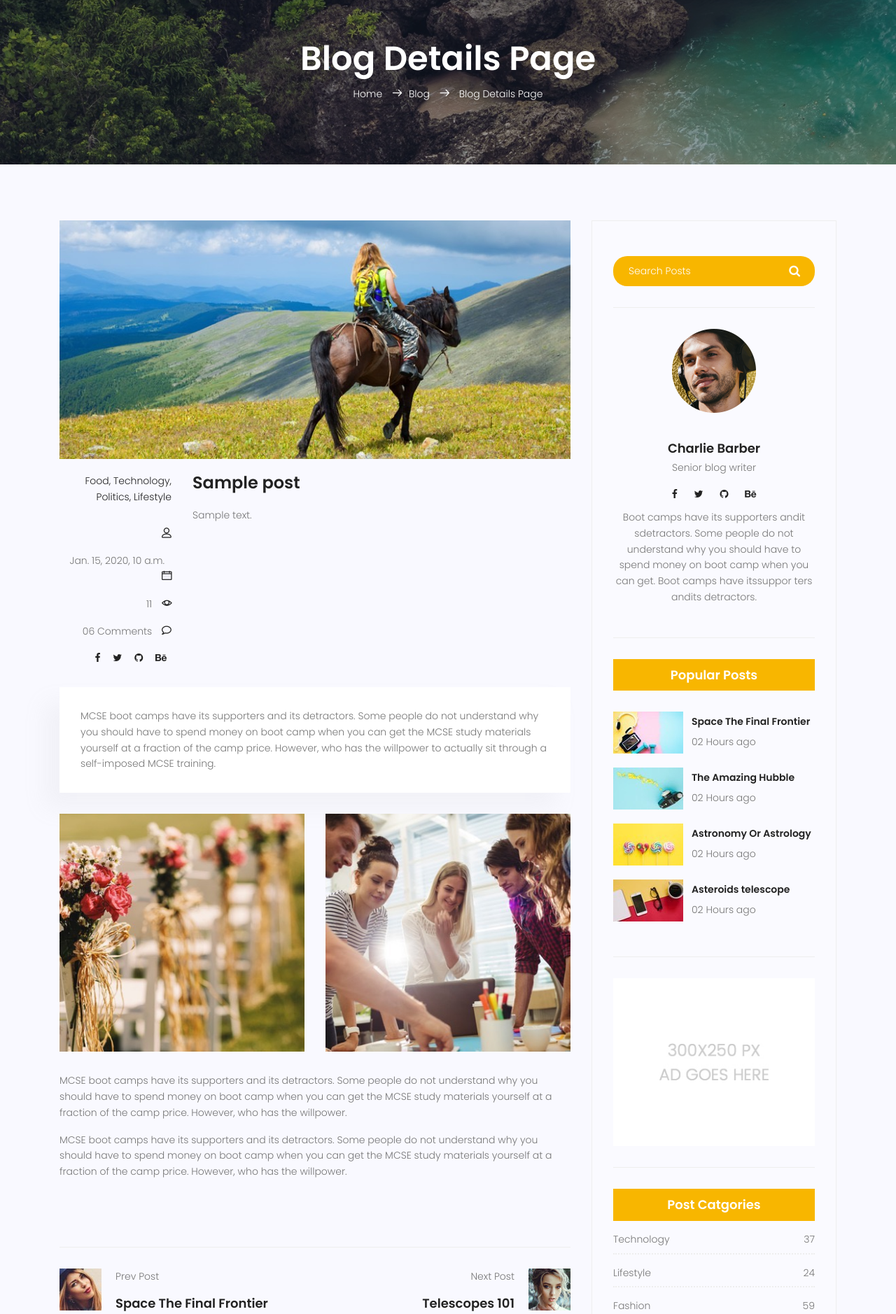
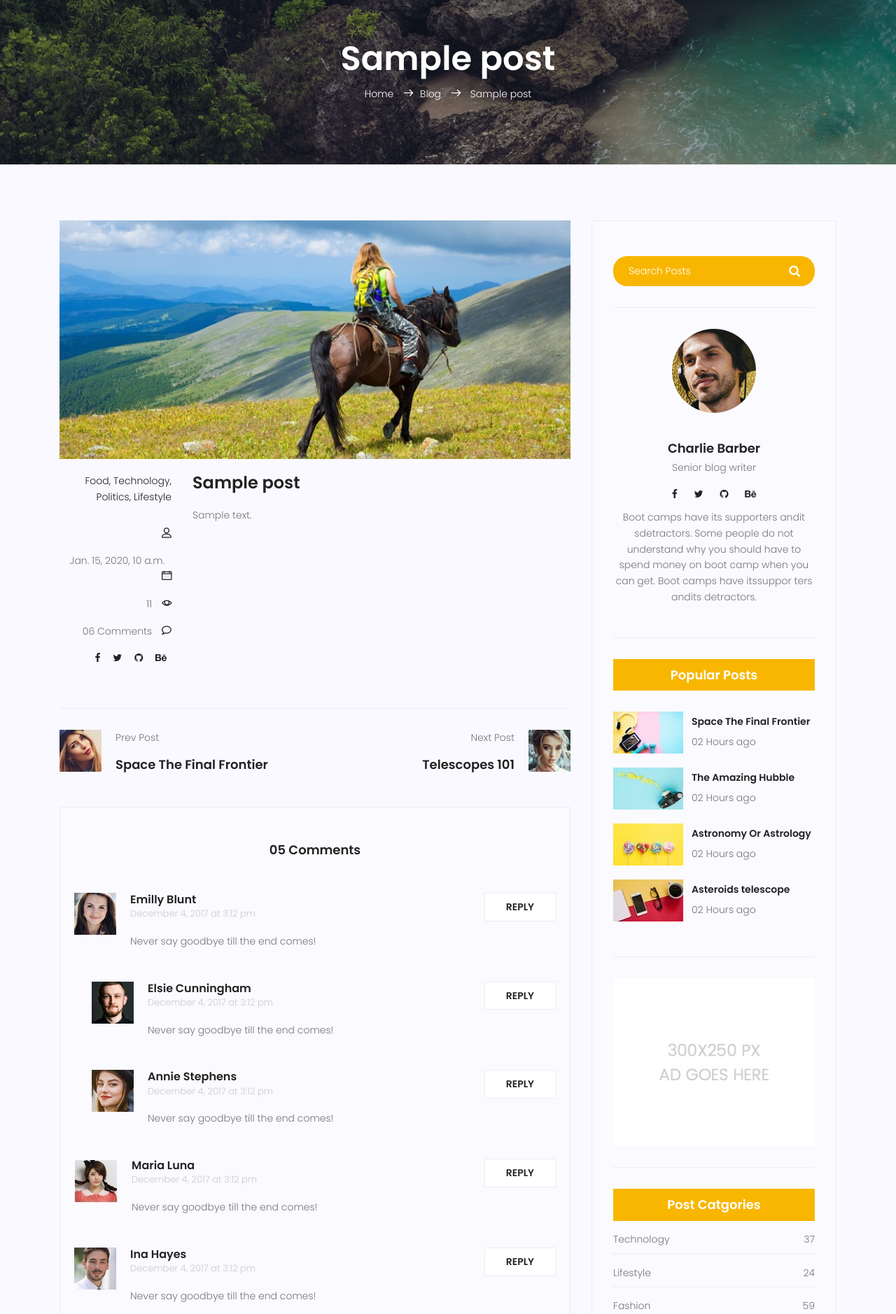
Before and after one commit to Always-Learningeek/Mysite, a Django app: page /blog/1 in a window 1280 px wide. Shown: the part 105-1983 px from the top of the page at 70% size. Run offline with Django 5.2, Linux system fonts and the light colour scheme; tables that the repository leaves empty hold one stand-in row (values such as "Sample post"); some libraries are stand-ins or nearby versions.

Commit message:
templates has been updated.
The extra section of the blog-single.html template was removed from the codes.
The blog-home template has also been updated.

```diff
--- a/templates/blog/blog-home.html
+++ b/templates/blog/blog-home.html
@@ -110,7 +110,7 @@
 									<p class="excert">
 										{{ p.content }}
 									</p>
-									<a href="blog-single.html" class="primary-btn">View More</a>
+									<a href="{% url 'blog:blog-single' pid=p.id %}" class="primary-btn">View More</a>
 								</div>
 							</div>
                             {% endfor %}
--- a/templates/blog/blog-single.html
+++ b/templates/blog/blog-single.html
@@ -8,9 +8,9 @@
 					<div class="row d-flex align-items-center justify-content-center">
 						<div class="about-content col-lg-12">
 							<h1 class="text-white">
-								Blog Details Page
+                                {{ post.title }}
 							</h1>
-							<p class="text-white link-nav"><a href="index.html">Home </a>  <span class="lnr lnr-arrow-right"></span><a href="blog-home.html">Blog </a> <span class="lnr lnr-arrow-right"></span> <a href="blog-single.html"> Blog Details Page</a></p>
+							<p class="text-white link-nav"><a href="index.html">Home </a>  <span class="lnr lnr-arrow-right"></span><a href="blog-home.html">Blog </a> <span class="lnr lnr-arrow-right"></span> {{ post.title }} </p>
 						</div>
 					</div>
 				</div>
@@ -53,27 +53,6 @@
 									<p class="excert">
                                         {{ post.content }}
 									</p>
-								</div>
-								<div class="col-lg-12">
-									<div class="quotes">
-										MCSE boot camps have its supporters and its detractors. Some people do not understand why you should have to spend money on boot camp when you can get the MCSE study materials yourself at a fraction of the camp price. However, who has the willpower to actually sit through a self-imposed MCSE training.
-									</div>
-									<div class="row mt-30 mb-30">
-										<div class="col-6">
-											<img class="img-fluid" src="{% static 'img/blog/post-img1.jpg' %}" alt="">
-										</div>
-										<div class="col-6">
-											<img class="img-fluid" src="{% static 'img/blog/post-img2.jpg' %}" alt="">
-										</div>
-										<div class="col-lg-12 mt-30">
-											<p>
-												MCSE boot camps have its supporters and its detractors. Some people do not understand why you should have to spend money on boot camp when you can get the MCSE study materials yourself at a fraction of the camp price. However, who has the willpower.
-											</p>
-											<p>
-												MCSE boot camps have its supporters and its detractors. Some people do not understand why you should have to spend money on boot camp when you can get the MCSE study materials yourself at a fraction of the camp price. However, who has the willpower.
-											</p>
-										</div>
-									</div>
 								</div>
 							</div>
 							<div class="navigation-area">
```
